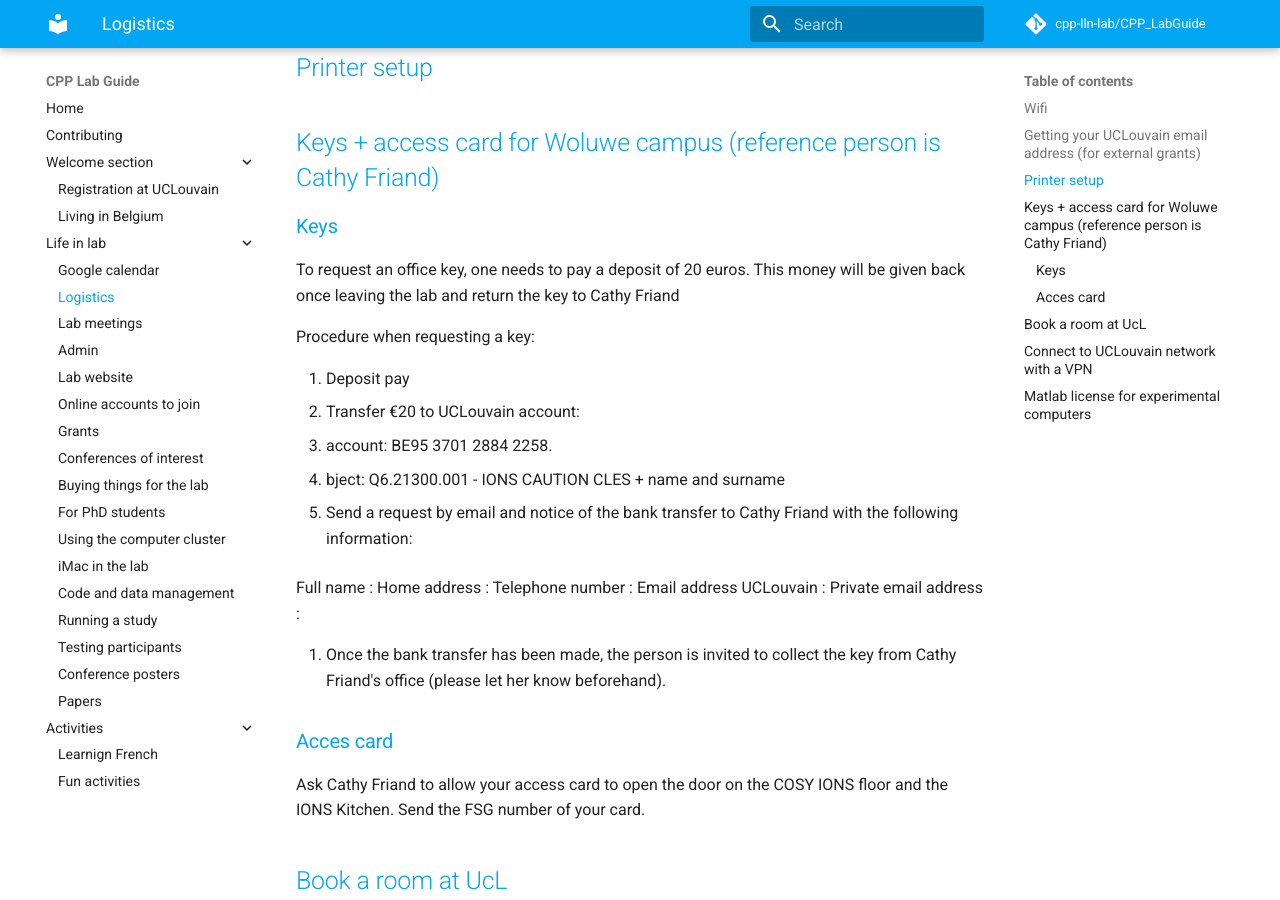
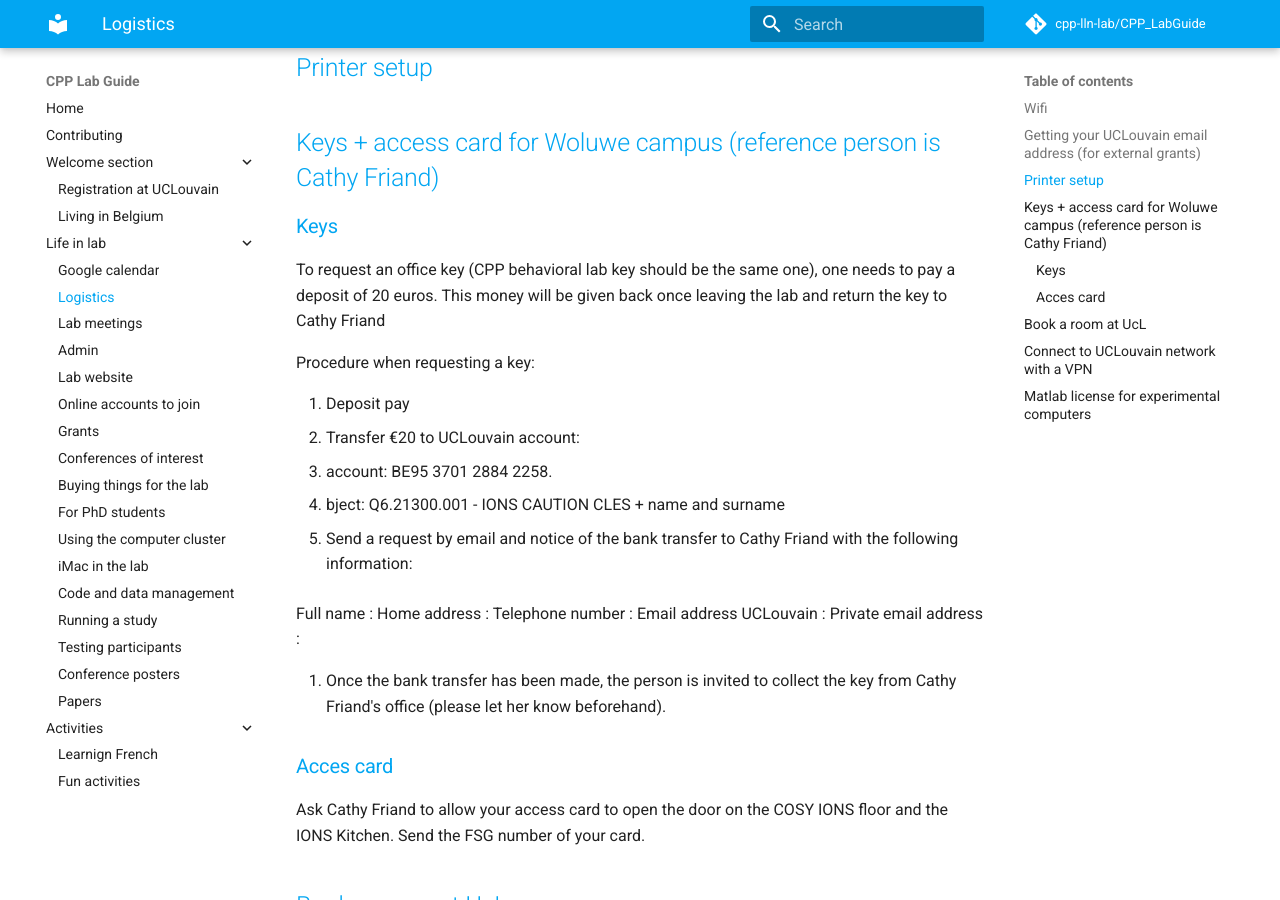
Before and after one commit to cpp-lln-lab/CPP_LabGuide, an MkDocs documentation site: the page built from doc/logistics.md, in a window 1280 px wide and 900 px high, scrolled down 542 px. Built offline with MkDocs 1.6.1 and Material for MkDocs 9.7.7, drawn with Linux system fonts in a browser that asks for light colours; comment, search, counter and statistics services are not loaded.

Commit message:
Update doc/logistics.md

```diff
--- a/doc/logistics.md
+++ b/doc/logistics.md
@@ -11,7 +11,8 @@
 
 ### Keys
 
-To request an office key, one needs to pay a deposit of 20 euros. This money will be given back once leaving the lab and return the key to Cathy Friand
+To request an office key (CPP behavioral lab key should be the same one), one needs to pay a deposit of 20 euros. This money will be given back once leaving the lab and return the key to Cathy Friand
+
 
 Procedure when requesting a key:
 
```
